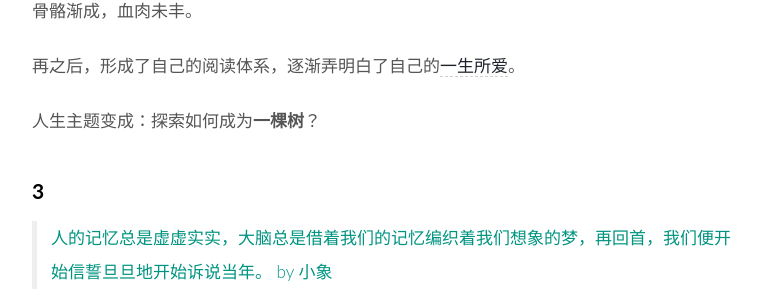
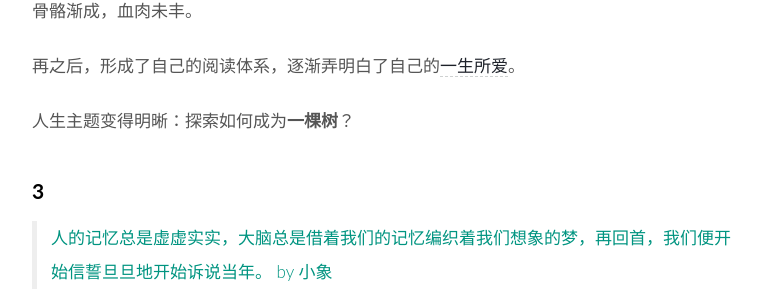
Before and after one commit to WillWang-X/willwang-x.github.io, a Jekyll site: the page built from _posts/2019-02-05-who-shaped-me.md, in a window 1280 px wide and 900 px high, scrolled down 1822 px. Shown: the part 150-452 px from the top of the window, without its empty margins (258-1020 px from the left). Built offline with Jekyll 4.4.1, drawn with Linux system fonts in a browser that asks for light colours.

Commit message:
Updated who shaped me

```diff
--- a/_posts/2019-02-05-who-shaped-me.md
+++ b/_posts/2019-02-05-who-shaped-me.md
@@ -67,7 +67,7 @@ published: true
 
 再之后，形成了自己的阅读体系，逐渐弄明白了自己的[一生所爱](https://willwang-x.github.io/2019/01/life-README)。
 
-人生主题变成：探索如何成为**一棵树**？
+人生主题变得明晰：探索如何成为**一棵树**？
 
 # 3
 
```
